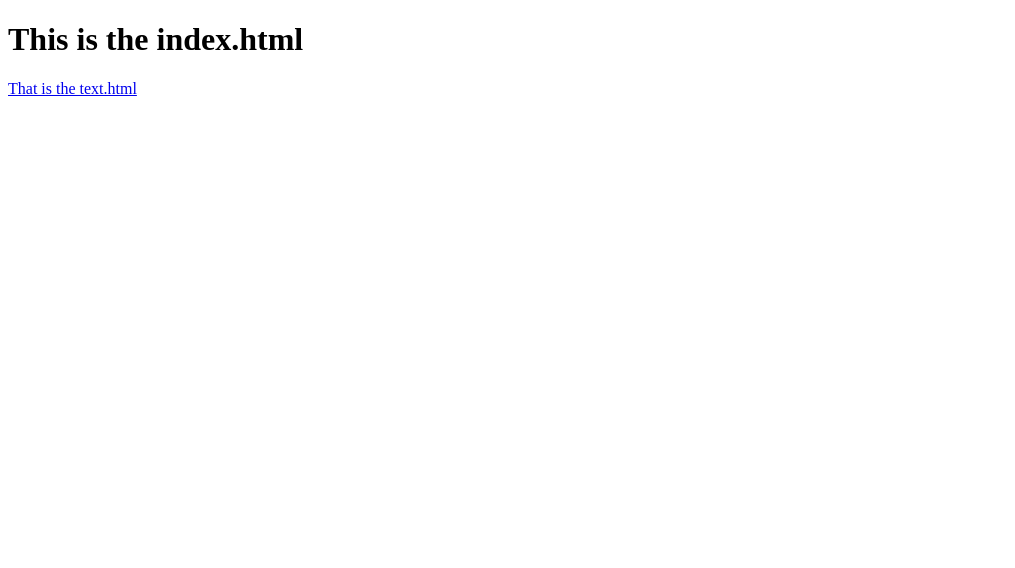
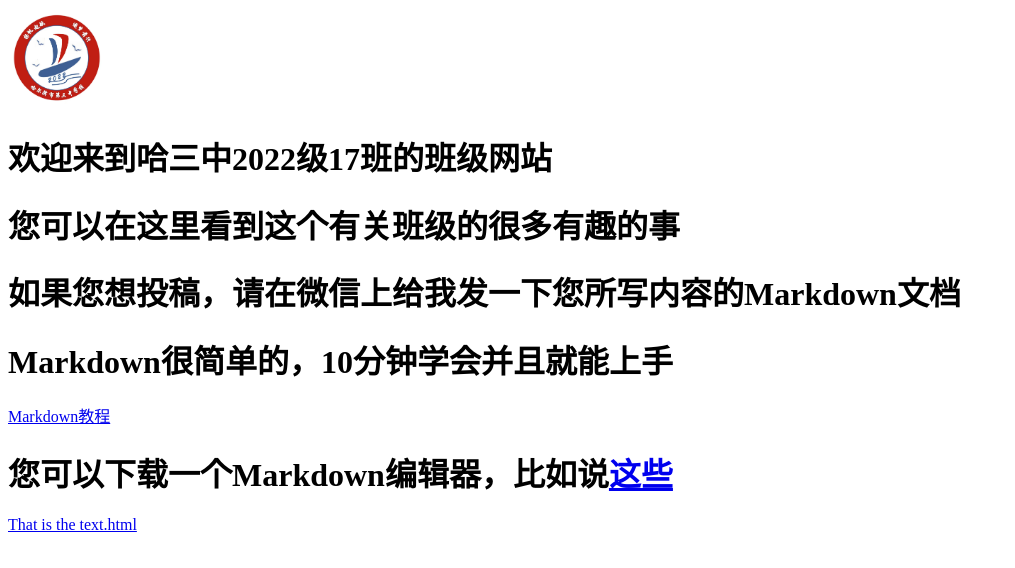
Before and after one commit to hsz2217/hsz2217.github.io, a plain HTML site: page index.html in a window 1280 px wide. Shown: the whole page, without its empty margins (0-1015 px from the left). Drawn offline with Linux system fonts and the light colour scheme.

Commit message:
Add something

```diff
--- a/index.html
+++ b/index.html
@@ -5,7 +5,13 @@
         <title>hsz2217</title>
     </head>
     <body>
-        <h1>This is the index.html</h1>
+        <img src="logo.png" alt="17班班徽" width="100" height="100">
+        <h1>欢迎来到哈三中2022级17班的班级网站</h1>
+        <h1>您可以在这里看到这个有关班级的很多有趣的事</h1>
+        <h1>如果您想投稿，请在微信上给我发一下您所写内容的Markdown文档</h1>
+        <h1>Markdown很简单的，10分钟学会并且就能上手</h1>
+        <a href="https://www.runoob.com/markdown/md-tutorial.html">Markdown教程</a>
+        <h1>您可以下载一个Markdown编辑器，比如说<a href="https://zhuanlan.zhihu.com/p/103348449">这些</a></h1>
         <a href="./post/test.html">That is the text.html</a>
     </body>
 </html>
```
Also changed, not shown: learn.html (added, +14 -0 lines), logo.png (added), 1 other file.
